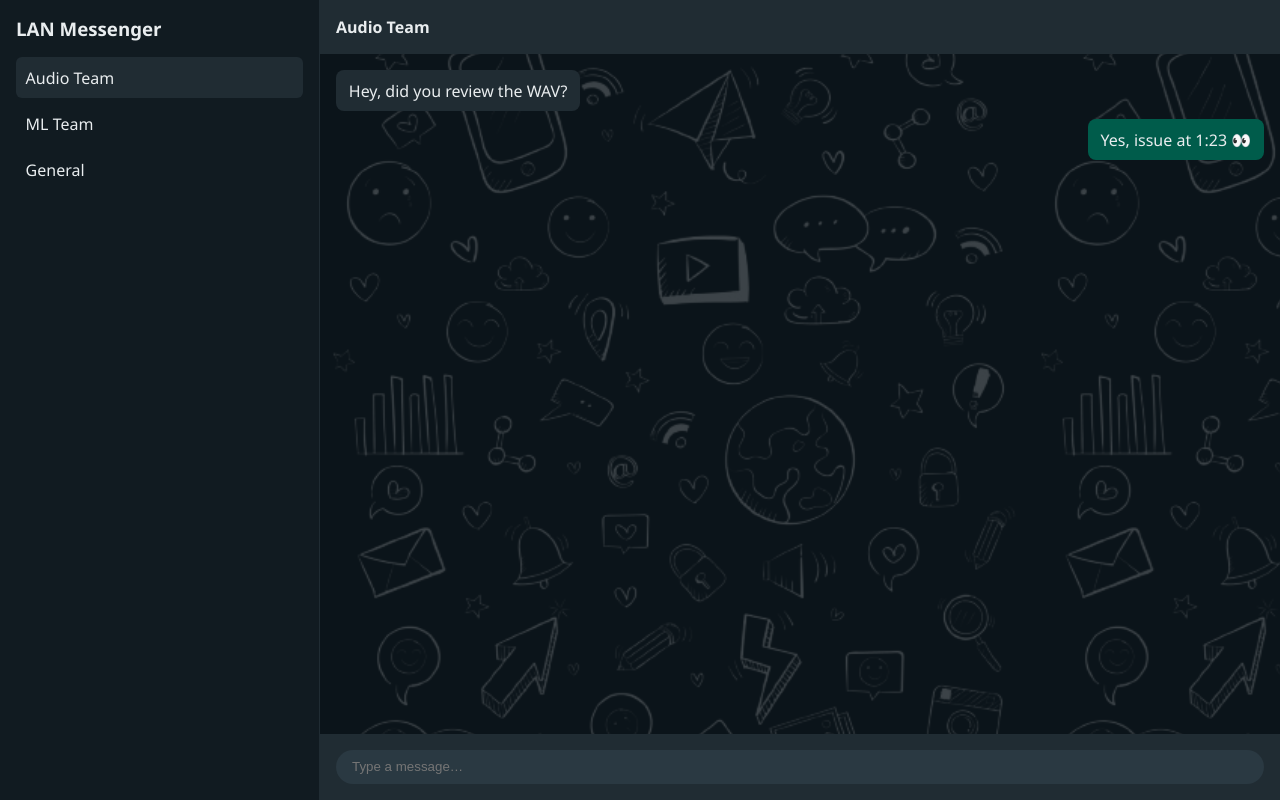
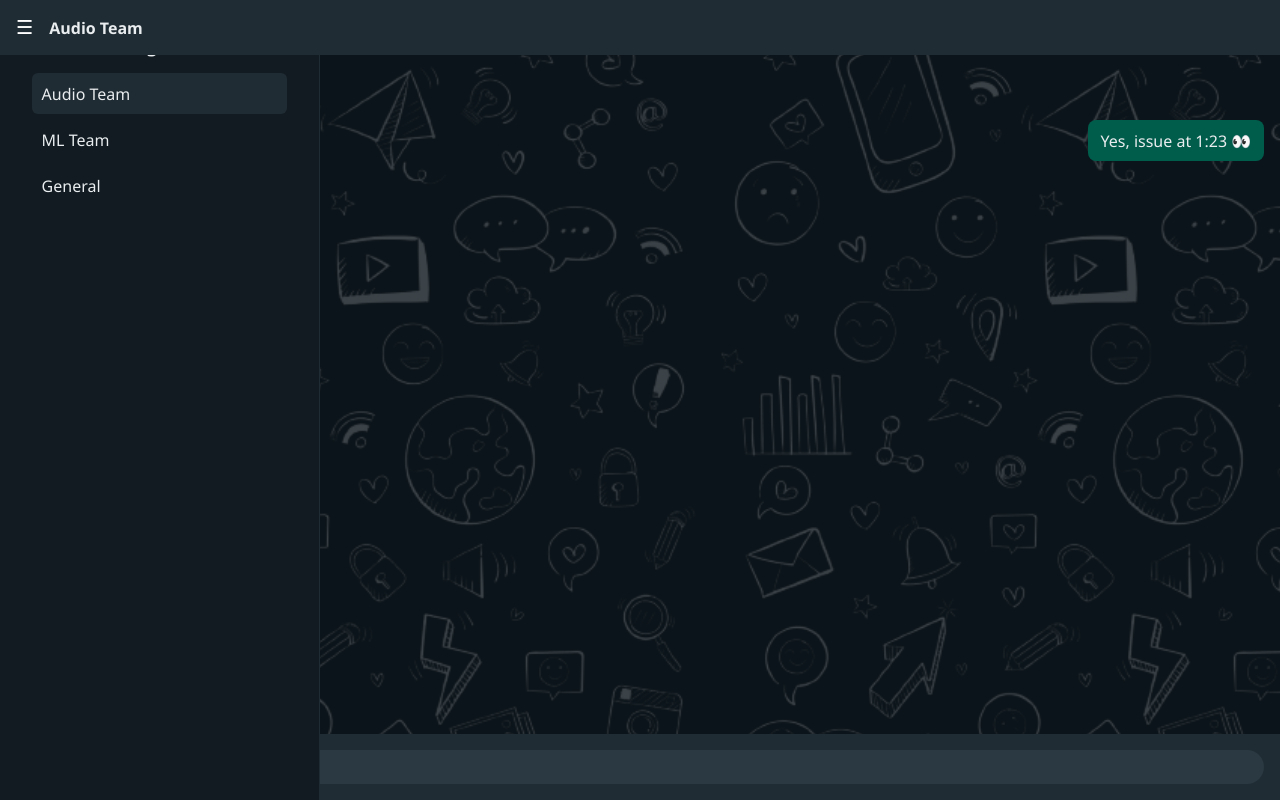
Before and after one commit to krishnacreator74/lan-messenger, a React (Create React App) app in the folder client/: page / in a window 1280 px wide. Built offline with nearby package versions, Linux system fonts and the light colour scheme.

Commit message:
added sliderbar and more
added functionality to ChatPage along with a fully slideable funtionality to slide bar

```diff
--- a/client/src/App.js
+++ b/client/src/App.js
@@ -1,6 +1,5 @@
 import { useState } from "react";
-import Sidebar from "./components/Sidebar";
-import ChatWindow from "./components/ChatWindow";
+import ChatPage from "./pages/ChatPage";
 import "./styles/app.css";
 
 function App() {
@@ -14,9 +13,7 @@ function App() {
     },
     ml: {
       name: "ML Team",
-      messages: [
-        { text: "Training hit 92% accuracy", own: false },
-      ],
+      messages: [{ text: "Training hit 92% accuracy", own: false }],
     },
     general: {
       name: "General",
@@ -27,18 +24,12 @@ function App() {
   const [activeRoom, setActiveRoom] = useState("audio");
 
   return (
-    <div className="app">
-      <Sidebar
-        rooms={rooms}
-        activeRoom={activeRoom}
-        setActiveRoom={setActiveRoom}
-      />
-      <ChatWindow
-        room={rooms[activeRoom]}
-        setRooms={setRooms}
-        roomId={activeRoom}
-      />
-    </div>
+    <ChatPage
+      rooms={rooms}
+      activeRoom={activeRoom}
+      setActiveRoom={setActiveRoom}
+      setRooms={setRooms}
+    />
   );
 }
 
--- a/client/src/components/ChatWindow.jsx
+++ b/client/src/components/ChatWindow.jsx
@@ -1,8 +1,9 @@
-import { useState } from "react";
+import { useState, useEffect, useRef } from "react";
 import MessageBubble from "./MessageBubble";
 
-function ChatWindow({ room, setRooms, roomId }) {
+function ChatWindow({ room, setRooms, roomId, toggleSidebar }) {
   const [input, setInput] = useState("");
+  const bottomRef = useRef(null);
 
   const sendMessage = () => {
     if (!input.trim()) return;
@@ -21,10 +22,29 @@ function ChatWindow({ room, setRooms, roomId }) {
     setInput("");
   };
 
+  // 🔥 auto-scroll
+  useEffect(() => {
+    bottomRef.current?.scrollIntoView({ behavior: "smooth" });
+  }, [room.messages]);
+
   return (
     <div className="chat">
-      <div className="chat-header">{room.name}</div>
-
+      <div className="chat-header">
+        <button
+          onClick={toggleSidebar}
+          style={{
+            marginRight: "0.5rem",
+            background: "none",
+            border: "none",
+            color: "white",
+            cursor: "pointer",
+            fontSize: "1.2rem",
+          }}
+        >
+          ☰
+        </button>
+        {room.name}
+        </div>
       <div
         className="messages"
         style={{ display: "flex", flexDirection: "column" }}
@@ -32,6 +52,7 @@ function ChatWindow({ room, setRooms, roomId }) {
         {room.messages.map((msg, i) => (
           <MessageBubble key={i} {...msg} />
         ))}
+        <div ref={bottomRef} />
       </div>
 
       <div className="chat-input">
--- a/client/src/pages/ChatPage.jsx
+++ b/client/src/pages/ChatPage.jsx
@@ -0,0 +1,27 @@
+import { useState } from "react";
+import Sidebar from "../components/Sidebar";
+import ChatWindow from "../components/ChatWindow";
+
+function ChatPage({ rooms, activeRoom, setActiveRoom, setRooms }) {
+  const [showSidebar, setShowSidebar] = useState(true);
+
+  return (
+    <div className={`app ${showSidebar ? "" : "sidebar-hidden"}`}>
+      <Sidebar
+        rooms={rooms}
+        activeRoom={activeRoom}
+        setActiveRoom={setActiveRoom}
+      />
+
+      <ChatWindow
+        room={rooms[activeRoom]}
+        roomId={activeRoom}
+        setRooms={setRooms}
+        toggleSidebar={() => setShowSidebar((s) => !s)}
+      />
+    </div>
+  );
+}
+
+
+export default ChatPage;
--- a/client/src/styles/app.css
+++ b/client/src/styles/app.css
@@ -1,24 +1,51 @@
 .app {
   display: flex;
   height: 100vh;
+  position: relative;
+  overflow: hidden;
 }
+
 
 /* SIDEBAR */
 .sidebar {
+  position: absolute;
+  left: 0;
+  top: 0;
+  height: 100%;
   width: 25%;
+  min-width: 260px;
+
   background-color: #111b21;
   border-right: 1px solid #202c33;
-  padding: 1rem;
+  padding: 2rem;
+
+  transition: transform 0.3s ease;
+  z-index: 10;
 }
+
+
 
 /* CHAT AREA */
 .chat {
-  width: 75%;
+  width: 100%;
   display: flex;
   flex-direction: column;
   background-color: #0b141a;
   position: relative;
 }
+
+
+/* Sidebar collapsed */
+.app.sidebar-hidden .sidebar {
+  transform: translateX(-100%);
+}
+
+
+/* Chat expands */
+.app.sidebar-hidden .chat {
+  width: 100%;
+}
+
 
 .chat::before {
   content: "";
@@ -44,6 +71,11 @@
   padding: 1rem;
   background-color: #202c33;
   font-weight: bold;
+  display: flex;
+  align-items: center;
+  gap: 0.5rem;
+  position: relative;
+  z-index: 11;
 }
 
 /* MESSAGES */
@@ -69,3 +101,11 @@
   background-color: #2a3942;
   color: white;
 }
+.menu-btn {
+  background: none;
+  border: none;
+  color: #e9edef;
+  font-size: 1.3rem;
+  cursor: pointer;
+  padding: 0;
+}
```
